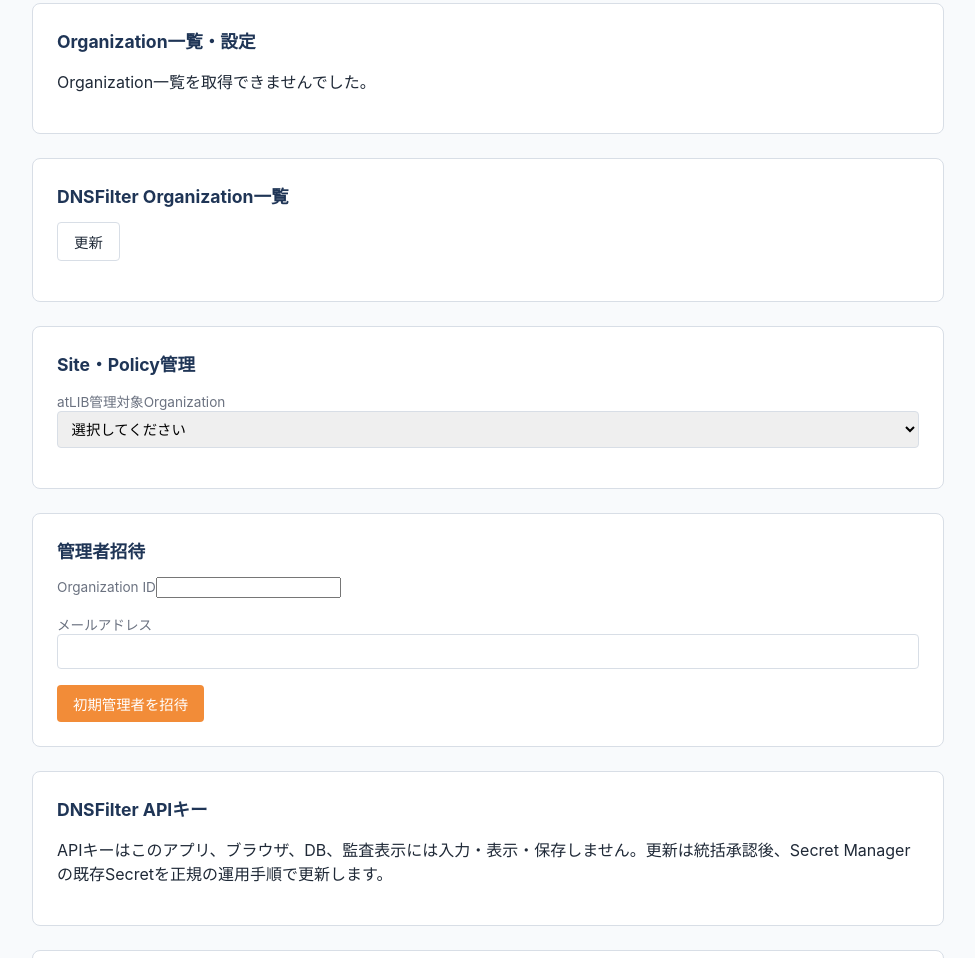
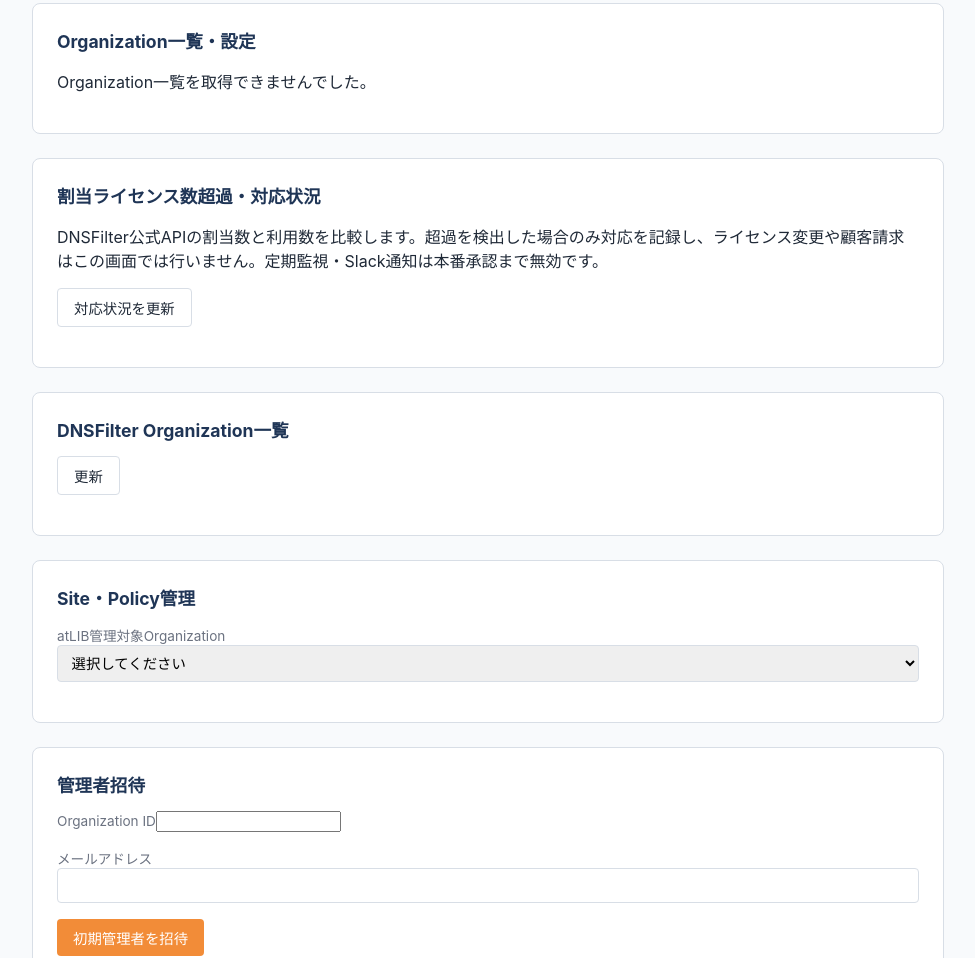
Before and after one commit to yoshihisahagisaka/atlib-msp-customer-portal, a website: page public/secure-guard-admin.html in a window 1280 px wide. Shown: the part 870-1828 px from the top of the page, without its empty margins (152-1127 px from the left). Drawn offline with Linux system fonts and the light colour scheme; no server answers.

Commit message:
feat(secure-guard): show dedicated overage response area without billing controls

```diff
--- a/public/secure-guard-admin.html
+++ b/public/secure-guard-admin.html
@@ -4,6 +4,7 @@
 <section class="card"><h2>既存DNSFilter Organization取込み</h2><form id="organization-import-form"><div class="form-row"><label>表示名<input id="import-organization-name" required maxlength="255"></label></div><div class="form-row"><label>DNSFilter Organization ID<input id="import-dnsfilter-organization-id" inputmode="numeric" pattern="[0-9]*" required></label></div><button class="btn btn-secondary">MSP所属を確認して取込む</button></form></section>
 <section class="card"><h2>作成結果不明の復旧</h2><p>自動再作成は行いません。DNSFilter側で確認済みのOrganization IDだけを使って、停止中のatLIB登録を対応付けます。</p><form id="provisioning-recovery-form"><div class="form-row"><label>atLIB Organization ID<input id="recovery-organization-id" required></label></div><div class="form-row"><label>確認済みDNSFilter Organization ID<input id="recovery-dnsfilter-organization-id" inputmode="numeric" pattern="[0-9]*" required></label></div><button class="btn btn-secondary">MSP所属を確認して復旧する</button></form></section>
 <section class="card"><h2>Organization一覧・設定</h2><p id="organizations-status" role="status"></p><div id="organizations"></div></section>
+<section class="card"><h2>割当ライセンス数超過・対応状況</h2><p>DNSFilter公式APIの割当数と利用数を比較します。超過を検出した場合のみ対応を記録し、ライセンス変更や顧客請求はこの画面では行いません。定期監視・Slack通知は本番承認まで無効です。</p><button id="refresh-overage-alerts" type="button" class="btn btn-secondary">対応状況を更新</button><p id="overage-alerts-status" role="status"></p><div id="overage-alerts"></div></section>
 <section class="card"><h2>DNSFilter Organization一覧</h2><button id="refresh-dnsfilter-organizations" type="button" class="btn btn-secondary">更新</button><p id="dnsfilter-organizations-status" role="status"></p><div id="dnsfilter-organizations"></div></section>
 <section class="card"><h2>Site・Policy管理</h2><label>atLIB管理対象Organization<select id="managed-organization-select"><option value="">選択してください</option></select></label><p id="site-policy-status" role="status"></p><div id="policy-list"></div><div id="site-list"></div><form id="site-form" hidden><div class="form-row"><label>新しいSite名<input id="site-name" required maxlength="255"></label></div><div class="form-row"><label>Policy<select id="site-policy" multiple></select></label></div><button class="btn">Siteを作成</button></form></section>
 <section class="card"><h2>管理者招待</h2><form id="initial-invitation-form"><div class="form-row"><label>Organization ID<input id="initial-organization-id" required></label></div><div class="form-row"><label>メールアドレス<input id="initial-email" type="email" required></label></div><button class="btn">初期管理者を招待</button></form></section>
```
